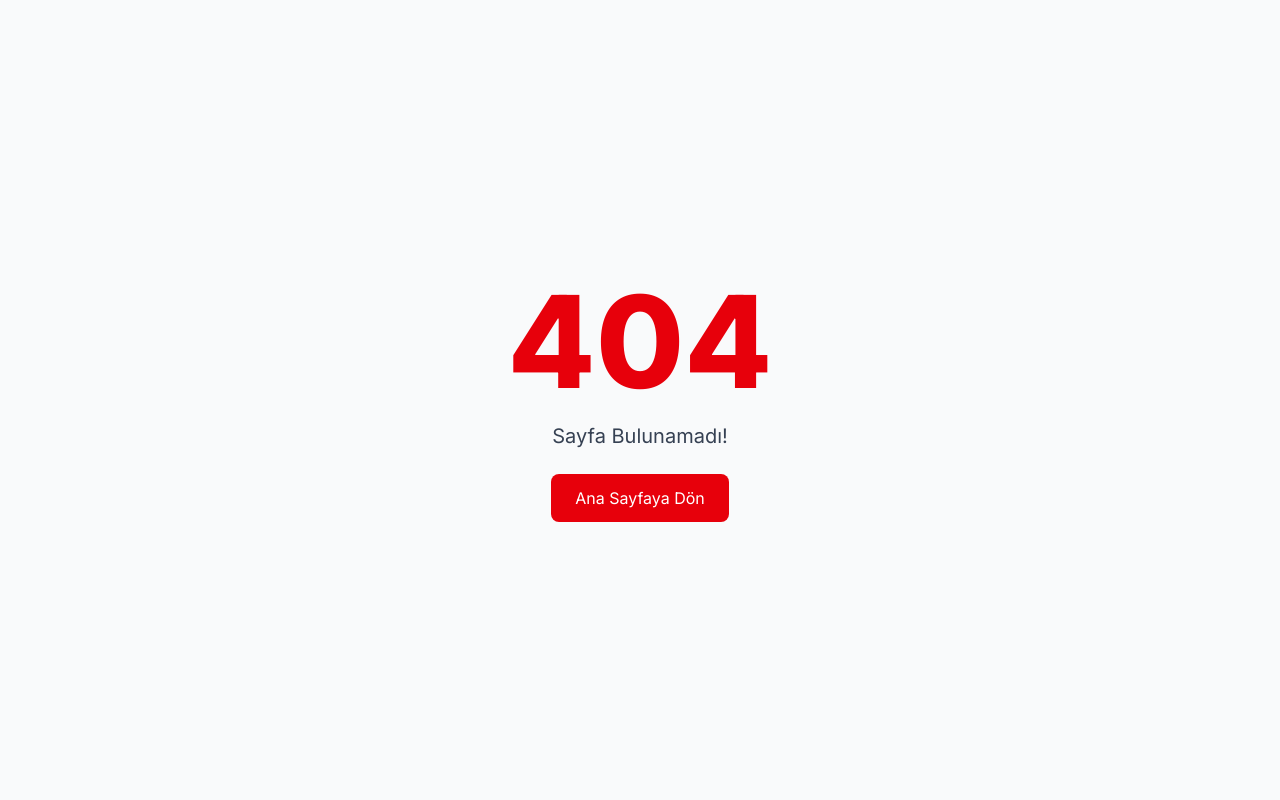
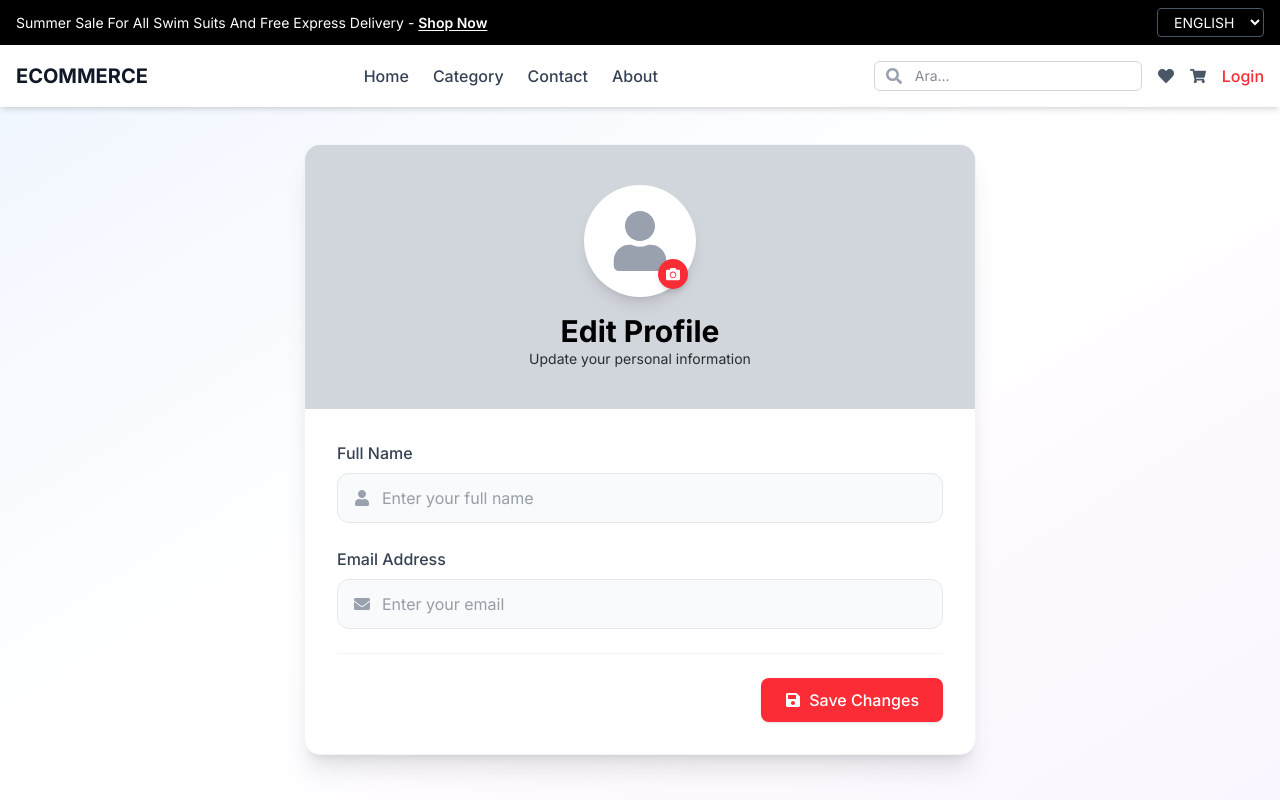
Before and after one commit to Sevvalercan/ecommerce-app, a Next.js app: page /profile/edit in a window 1280 px wide. Before the commit this address had no page. Shown: the top 800 px of the page. Built offline with nearby package versions, Linux system fonts and the light colour scheme; a web font is replaced by a local one.

Commit message:
feat: Enhance Profile, Addresses, Edit Profile, and Orders pages; improve UI and user experience

```diff
--- /dev/null
+++ b/src/app/(user)/profile/addresses/page.tsx
@@ -0,0 +1,58 @@
+"use client";
+
+import { FaMapMarkerAlt, FaEdit, FaTrash } from "react-icons/fa";
+
+export default function MyAddressesPage() {
+  const addresses = [
+    {
+      id: 1,
+      title: "Home",
+      details: "123 Main Street, New York, USA",
+    },
+    {
+      id: 2,
+      title: "Work",
+      details: "456 Office Road, San Francisco, USA",
+    },
+  ];
+
+  return (
+    <div className="min-h-screen bg-gradient-to-br from-blue-50 via-white to-purple-50 pt-36 pb-12 px-4">
+      <div className="max-w-3xl mx-auto bg-white shadow-xl rounded-2xl overflow-hidden border border-gray-100">
+        {/* Header */}
+        <div className="bg-gray-300 text-black py-10 px-6 flex flex-col items-center">
+          <FaMapMarkerAlt size={50} className="text-gray-600" />
+          <h1 className="text-2xl md:text-3xl font-bold mt-3">My Addresses</h1>
+          <p className="text-sm text-black/70">
+            Manage your saved addresses here
+          </p>
+        </div>
+
+        {/* Addresses List */}
+        <div className="p-8 space-y-5">
+          {addresses.map((addr) => (
+            <div
+              key={addr.id}
+              className="bg-gray-50 border border-gray-200 rounded-xl p-5 flex flex-col md:flex-row md:items-center justify-between gap-4 shadow-sm"
+            >
+              <div>
+                <p className="font-semibold text-gray-800 flex items-center gap-2">
+                  <FaMapMarkerAlt className="text-red-500" /> {addr.title}
+                </p>
+                <p className="text-sm text-gray-600 mt-1">{addr.details}</p>
+              </div>
+              <div className="flex gap-3">
+                <button className="flex items-center gap-2 bg-blue-500 hover:bg-blue-600 text-white px-4 py-2 rounded-lg shadow transition text-sm">
+                  <FaEdit /> Edit
+                </button>
+                <button className="flex items-center gap-2 bg-red-500 hover:bg-red-600 text-white px-4 py-2 rounded-lg shadow transition text-sm">
+                  <FaTrash /> Delete
+                </button>
+              </div>
+            </div>
+          ))}
+        </div>
+      </div>
+    </div>
+  );
+}
--- /dev/null
+++ b/src/app/(user)/profile/edit/page.tsx
@@ -0,0 +1,91 @@
+"use client";
+
+import { useState, useEffect } from "react";
+import { FaUser, FaEnvelope, FaSave, FaTimes, FaCamera } from "react-icons/fa";
+
+export default function EditProfilePage() {
+  const [name, setName] = useState("");
+  const [email, setEmail] = useState("");
+
+  useEffect(() => {
+    const storedUser = localStorage.getItem("user");
+    if (storedUser) {
+      const user = JSON.parse(storedUser);
+      setName(user.name || "");
+      setEmail(user.email || "");
+    }
+  }, []);
+
+  const handleSave = () => {
+    const updatedUser = { name, email };
+    localStorage.setItem("user", JSON.stringify(updatedUser));
+    alert("Profile updated successfully!");
+    window.location.href = "/profile";
+  };
+
+  return (
+    <div className="min-h-screen bg-gradient-to-br from-blue-50 via-white to-purple-50 pt-36 pb-12 px-4">
+      <div className="max-w-2xl mx-auto bg-white shadow-xl rounded-2xl overflow-hidden border border-gray-100">
+        {/* Header */}
+        <div className="bg-gray-300 text-black py-10 px-6 flex flex-col items-center">
+          {/* Avatar */}
+          <div className="relative w-28 h-28 rounded-full bg-white shadow-lg flex items-center justify-center">
+            <FaUser className="text-gray-400" size={60} />
+            <button className="absolute bottom-2 right-2 bg-red-500 text-white p-2 rounded-full shadow-md transition">
+              <FaCamera size={14} />
+            </button>
+          </div>
+          <h1 className="text-2xl md:text-3xl font-bold mt-4">Edit Profile</h1>
+          <p className="text-sm text-black/80">
+            Update your personal information
+          </p>
+        </div>
+
+        {/* Form */}
+        <div className="p-8 space-y-6">
+          <div>
+            <label className="block text-gray-700 mb-2 font-medium">
+              Full Name
+            </label>
+            <div className="flex items-center gap-3 bg-gray-50 border border-gray-200 rounded-xl px-4 py-3 focus-within:ring-2 focus-within:ring-purple-400 transition">
+              <FaUser className="text-gray-400" />
+              <input
+                type="text"
+                value={name}
+                onChange={(e) => setName(e.target.value)}
+                className="flex-1 bg-transparent outline-none text-gray-700"
+                placeholder="Enter your full name"
+              />
+            </div>
+          </div>
+
+          <div>
+            <label className="block text-gray-700 mb-2 font-medium">
+              Email Address
+            </label>
+            <div className="flex items-center gap-3 bg-gray-50 border border-gray-200 rounded-xl px-4 py-3 focus-within:ring-2 focus-within:ring-purple-400 transition">
+              <FaEnvelope className="text-gray-400" />
+              <input
+                type="email"
+                value={email}
+                onChange={(e) => setEmail(e.target.value)}
+                className="flex-1 bg-transparent outline-none text-gray-700"
+                placeholder="Enter your email"
+              />
+            </div>
+          </div>
+
+          {/* Buttons */}
+          <div className="flex justify-end gap-4 pt-6 border-t border-gray-100">
+            <button
+              onClick={handleSave}
+              className="flex items-center gap-2 bg-red-500  text-white px-6 py-2.5 rounded-lg shadow hover:opacity-90 transition font-medium"
+            >
+              <FaSave /> Save Changes
+            </button>
+          </div>
+        </div>
+      </div>
+    </div>
+  );
+}
--- /dev/null
+++ b/src/app/(user)/profile/orders/page.tsx
@@ -0,0 +1,69 @@
+"use client";
+
+import { FaBox, FaCalendarAlt, FaMoneyBill, FaEye } from "react-icons/fa";
+
+export default function MyOrdersPage() {
+  const orders = [
+    {
+      id: "ORD-1023",
+      date: "2025-08-20",
+      total: "125.00₺",
+      status: "Delivered",
+    },
+    {
+      id: "ORD-1024",
+      date: "2025-08-22",
+      total: "59.00₺",
+      status: "Processing",
+    },
+  ];
+
+  return (
+    <div className="min-h-screen bg-gradient-to-br from-blue-50 via-white to-purple-50 pt-36 pb-12 px-4">
+      <div className="max-w-3xl mx-auto bg-white shadow-xl rounded-2xl overflow-hidden border border-gray-100">
+        {/* Header */}
+        <div className="bg-gray-300 text-black py-10 px-6 flex flex-col items-center">
+          <FaBox size={50} className="text-gray-600" />
+          <h1 className="text-2xl md:text-3xl font-bold mt-3">My Orders</h1>
+          <p className="text-sm text-black/70">
+            Track and manage all your orders here
+          </p>
+        </div>
+
+        {/* Orders List */}
+        <div className="p-8 space-y-5">
+          {orders.map((order) => (
+            <div
+              key={order.id}
+              className="bg-gray-50 border border-gray-200 rounded-xl p-5 flex flex-col md:flex-row md:items-center justify-between gap-4 shadow-sm"
+            >
+              <div>
+                <p className="font-semibold text-gray-800 flex items-center gap-2">
+                  <FaBox className="text-red-500" /> {order.id}
+                </p>
+                <p className="text-sm text-gray-600 flex items-center gap-2 mt-1">
+                  <FaCalendarAlt className="text-gray-400" /> {order.date}
+                </p>
+                <p className="text-sm text-gray-600 flex items-center gap-2">
+                  <FaMoneyBill className="text-green-500" /> {order.total}
+                </p>
+                <span
+                  className={`inline-block mt-2 text-xs font-medium px-3 py-1 rounded-full ${
+                    order.status === "Delivered"
+                      ? "bg-green-100 text-green-700"
+                      : "bg-yellow-100 text-yellow-700"
+                  }`}
+                >
+                  {order.status}
+                </span>
+              </div>
+              <button className="flex items-center gap-2 bg-yellow-400 hover:bg-yellow-500 text-white px-4 py-2 rounded-lg shadow transition text-sm">
+                <FaEye /> View Details
+              </button>
+            </div>
+          ))}
+        </div>
+      </div>
+    </div>
+  );
+}
--- a/src/app/(user)/profile/page.tsx
+++ b/src/app/(user)/profile/page.tsx
@@ -16,7 +16,6 @@ export default function ProfilePage() {
   );
 
   useEffect(() => {
-    // Burada API'den veya localStorage'dan user verisini alabilirsin
     const storedUser = localStorage.getItem("user");
     if (storedUser) {
       setUser(JSON.parse(storedUser));
@@ -32,40 +31,51 @@ export default function ProfilePage() {
   };
 
   return (
-    <div className="min-h-screen bg-gray-50 pt-24 pb-10 px-4">
-      <div className="max-w-3xl mx-auto bg-white shadow-lg rounded-2xl p-6 md:p-10">
+    <div className="min-h-screen bg-gradient-to-br from-blue-50 via-white to-purple-50 pt-36 pb-10 px-4">
+      <div className="max-w-3xl mx-auto bg-white shadow-xl rounded-2xl md:p-12 border border-gray-100">
         {/* Header */}
-        <div className="flex flex-col items-center gap-3 text-center">
-          <FaUserCircle className="text-gray-400" size={80} />
-          <h2 className="text-2xl font-semibold text-gray-800">{user?.name}</h2>
+        <div className="flex flex-col items-center gap-4 text-center">
+          <div className="bg-gradient-to-tr from-blue-100 to-purple-100 p-3 rounded-full">
+            <FaUserCircle className="text-gray-500" size={90} />
+          </div>
+          <h2 className="text-2xl md:text-3xl font-bold text-gray-800">
+            {user?.name}
+          </h2>
           <p className="text-gray-500">{user?.email}</p>
         </div>
 
         {/* Actions */}
-        <div className="mt-8 grid grid-cols-1 md:grid-cols-2 gap-4">
+        <div className="mt-10 grid grid-cols-1 sm:grid-cols-2 gap-5">
           <Link
             href="/profile/edit"
-            className="flex items-center gap-3 bg-yellow-50 hover:bg-yellow-100 text-yellow-700 px-5 py-3 rounded-xl shadow-sm transition"
+            className="flex items-center gap-3 bg-yellow-50 hover:bg-yellow-100 text-yellow-700 px-6 py-4 rounded-xl shadow-sm hover:shadow-md transition transform hover:scale-[1.02]"
           >
-            <FaEdit /> Edit Profile
+            <FaEdit className="text-xl" />{" "}
+            <span className="font-medium">Edit Profile</span>
           </Link>
+
           <Link
-            href="/orders"
-            className="flex items-center gap-3 bg-blue-50 hover:bg-blue-100 text-blue-700 px-5 py-3 rounded-xl shadow-sm transition"
+            href="/profile/orders"
+            className="flex items-center gap-3 bg-blue-50 hover:bg-blue-100 text-blue-700 px-6 py-4 rounded-xl shadow-sm hover:shadow-md transition transform hover:scale-[1.02]"
           >
-            <FaBox /> My Orders
+            <FaBox className="text-xl" />{" "}
+            <span className="font-medium">My Orders</span>
           </Link>
+
           <Link
-            href="/addresses"
-            className="flex items-center gap-3 bg-green-50 hover:bg-green-100 text-green-700 px-5 py-3 rounded-xl shadow-sm transition"
+            href="/profile/addresses"
+            className="flex items-center gap-3 bg-green-50 hover:bg-green-100 text-green-700 px-6 py-4 rounded-xl shadow-sm hover:shadow-md transition transform hover:scale-[1.02]"
           >
-            <FaMapMarkerAlt /> My Addresses
+            <FaMapMarkerAlt className="text-xl" />{" "}
+            <span className="font-medium">My Addresses</span>
           </Link>
+
           <button
             onClick={handleLogout}
-            className="flex items-center gap-3 bg-red-50 hover:bg-red-100 text-red-600 px-5 py-3 rounded-xl shadow-sm transition"
+            className="flex items-center gap-3 bg-red-50 hover:bg-red-100 text-red-600 px-6 py-4 rounded-xl shadow-sm hover:shadow-md transition transform hover:scale-[1.02]"
           >
-            <FaSignOutAlt /> Logout
+            <FaSignOutAlt className="text-xl" />{" "}
+            <span className="font-medium">Logout</span>
           </button>
         </div>
       </div>
```
